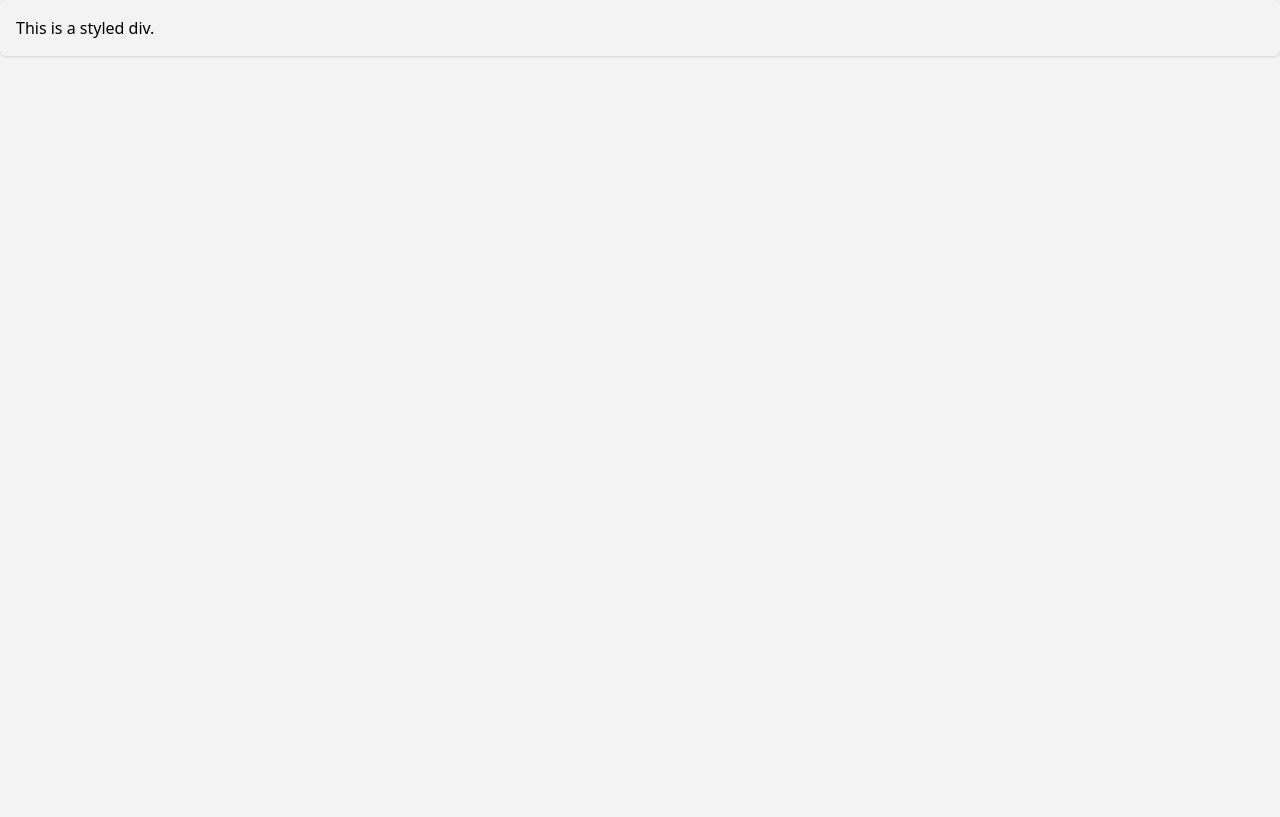
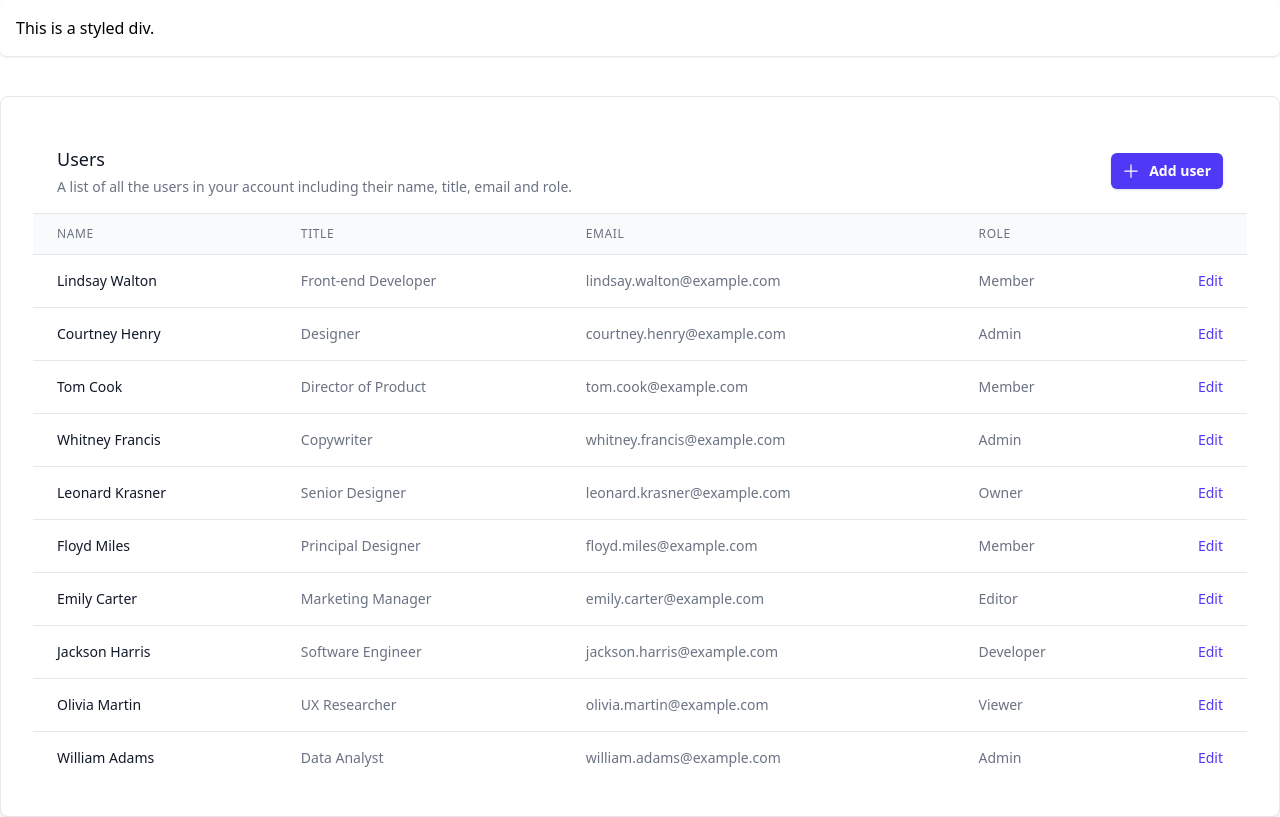
Before and after one commit to Tademillion/React-app, a React (Vite) app: page / in a window 1280 px wide. Built offline with nearby package versions, Linux system fonts and the light colour scheme.

Commit message:
add grid tables to the ui

```diff
--- a/src/App.tsx
+++ b/src/App.tsx
@@ -1,14 +1,15 @@
 import { useState } from "react";
 import "./App.css";
+import Grid_Tables from "./Components/Begin/Grid_Tables";
 
 function App() {
-  const [count, setCount] = useState(0);
-
   return (
     <>
-      <div className="bg-light text-black p-4 rounded-md shadow-sm hover:bg-blue-700">
+      <div className="bg-light text-black p-4 rounded-md shadow-sm hover:bg-gray-200">
         This is a styled div.
       </div>
+
+      <Grid_Tables />
     </>
   );
 }
--- /dev/null
+++ b/src/Components/Begin/Grid_Tables.tsx
@@ -0,0 +1,122 @@
+import { useEffect, useState } from "react";
+import users from "../Begin/constant/users.json";
+interface UserProps {
+  Name: string;
+  Title: string;
+  Email: string;
+  Role: string;
+}
+const Grid_Tables = () => {
+  const [user, setUser] = useState<UserProps[]>([]);
+
+  const addEmptyUser = () => {
+    setUser([{ Name: "", Title: "", Email: "", Role: "" }, ...user]);
+  };
+  useEffect(() => {
+    setUser(users.users);
+  }, []);
+
+  return (
+    <>
+      <div className="bg-white shadow-lg rounded-lg overflow-hidden w-7xl mx-auto p-8 border border-gray-200 mt-10">
+        <div className="px-6 py-4 border-b border-gray-200">
+          <div className="md:flex md:items-center md:justify-between">
+            <div className="min-w-0 flex-1">
+              <h2 className="text-lg font-medium text-gray-900">Users</h2>
+              <p className="mt-1 text-sm text-gray-500">
+                A list of all the users in your account including their name,
+                title, email and role.
+              </p>
+            </div>
+            <div className="mt-4 flex md:mt-0 md:ml-4">
+              <button
+                type="button"
+                className="inline-flex items-center rounded-md bg-indigo-600 px-3 py-2 text-sm font-semibold text-white shadow-sm hover:bg-indigo-500 focus-visible:outline focus-visible:outline-2 focus-visible:outline-indigo-600"
+              >
+                <svg
+                  className="-ml-0.5 mr-2 h-5 w-5"
+                  fill="none"
+                  viewBox="0 0 24 24"
+                  strokeWidth="1.5"
+                  stroke="currentColor"
+                  aria-hidden="true"
+                >
+                  <path
+                    strokeLinecap="round"
+                    strokeLinejoin="round"
+                    d="M12 4.5v15m7.5-7.5h-15"
+                  />
+                </svg>
+                Add user
+              </button>
+            </div>
+          </div>
+        </div>
+        <div className="overflow-x-auto">
+          <table className="min-w-full divide-y divide-gray-200">
+            <thead className="bg-gray-50">
+              <tr>
+                <th
+                  scope="col"
+                  className="px-6 py-3 text-left text-xs font-medium text-gray-500 uppercase tracking-wider"
+                >
+                  Name
+                </th>
+                <th
+                  scope="col"
+                  className="px-6 py-3 text-left text-xs font-medium text-gray-500 uppercase tracking-wider"
+                >
+                  Title
+                </th>
+                <th
+                  scope="col"
+                  className="px-6 py-3 text-left text-xs font-medium text-gray-500 uppercase tracking-wider"
+                >
+                  Email
+                </th>
+                <th
+                  scope="col"
+                  className="px-6 py-3 text-left text-xs font-medium text-gray-500 uppercase tracking-wider"
+                >
+                  Role
+                </th>
+                <th scope="col" className="relative px-6 py-3">
+                  <span className="sr-only">Edit</span>
+                </th>
+              </tr>
+            </thead>
+            <tbody className="bg-white divide-y divide-gray-200">
+              {user.map((users, index) => (
+                <tr key={index}>
+                  <td className="px-6 py-4 whitespace-nowrap text-sm font-medium text-gray-900">
+                    {users.Name}
+                  </td>
+                  <td className="px-6 py-4 whitespace-nowrap text-sm text-gray-500">
+                    {users.Title}
+                  </td>
+                  <td className="px-6 py-4 whitespace-nowrap text-sm text-gray-500">
+                    {users.Email}
+                  </td>
+                  <td className="px-6 py-4 whitespace-nowrap text-sm text-gray-500">
+                    {users.Role}
+                  </td>
+                  <td className="px-6 py-4 whitespace-nowrap text-right text-sm font-medium">
+                    <a
+                      href="#"
+                      className="text-indigo-600 hover:text-indigo-900"
+                      onClick={addEmptyUser}
+                    >
+                      Edit
+                    </a>
+                  </td>
+                </tr>
+              ))}
+            </tbody>
+          </table>
+        </div>
+      </div>
+    </>
+  );
+};
+
+export default Grid_Tables;
--- a/src/Components/Begin/ListGroup.tsx
+++ /dev/null
@@ -1,7 +0,0 @@
-import React from "react";
-
-const ListGroup = () => {
-  return <div>ListGroup</div>;
-};
-
-export default ListGroup;
--- /dev/null
+++ b/src/Components/Begin/constant/Users.json
@@ -0,0 +1,64 @@
+{
+  "users": [
+    {
+      "Name": "Lindsay Walton",
+      "Title": "Front-end Developer",
+      "Email": "lindsay.walton@example.com",
+      "Role": "Member"
+    },
+    {
+      "Name": "Courtney Henry",
+      "Title": "Designer",
+      "Email": "courtney.henry@example.com",
+      "Role": "Admin"
+    },
+    {
+      "Name": "Tom Cook",
+      "Title": "Director of Product",
+      "Email": "tom.cook@example.com",
+      "Role": "Member"
+    },
+    {
+      "Name": "Whitney Francis",
+      "Title": "Copywriter",
+      "Email": "whitney.francis@example.com",
+      "Role": "Admin"
+    },
+    {
+      "Name": "Leonard Krasner",
+      "Title": "Senior Designer",
+      "Email": "leonard.krasner@example.com",
+      "Role": "Owner"
+    },
+    {
+      "Name": "Floyd Miles",
+      "Title": "Principal Designer",
+      "Email": "floyd.miles@example.com",
+      "Role": "Member"
+    },
+    {
+      "Name": "Emily Carter",
+      "Title": "Marketing Manager",
+      "Email": "emily.carter@example.com",
+      "Role": "Editor"
+    },
+    {
+      "Name": "Jackson Harris",
+      "Title": "Software Engineer",
+      "Email": "jackson.harris@example.com",
+      "Role": "Developer"
+    },
+    {
+      "Name": "Olivia Martin",
+      "Title": "UX Researcher",
+      "Email": "olivia.martin@example.com",
+      "Role": "Viewer"
+    },
+    {
+      "Name": "William Adams",
+      "Title": "Data Analyst",
+      "Email": "william.adams@example.com",
+      "Role": "Admin"
+    }
+  ]
+}
--- a/src/index.css
+++ b/src/index.css
@@ -1,4 +1,4 @@
 @import "tailwindcss";
 body{
-  background-color: #f3f3f3;
+  background-color:  white;
 }
```
